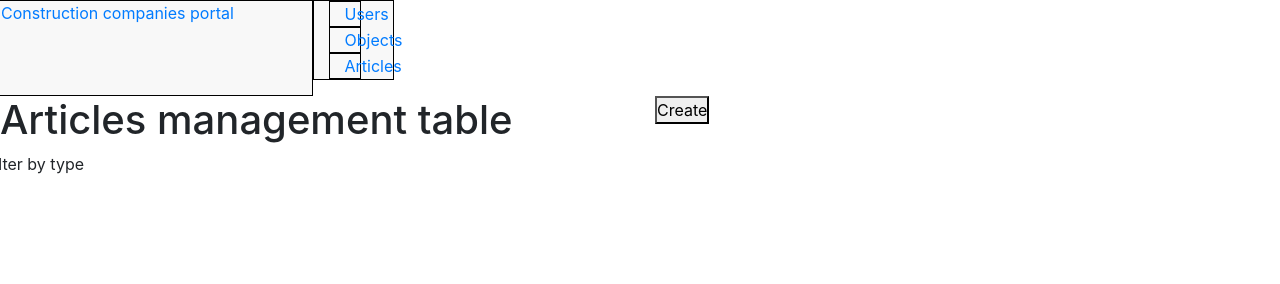
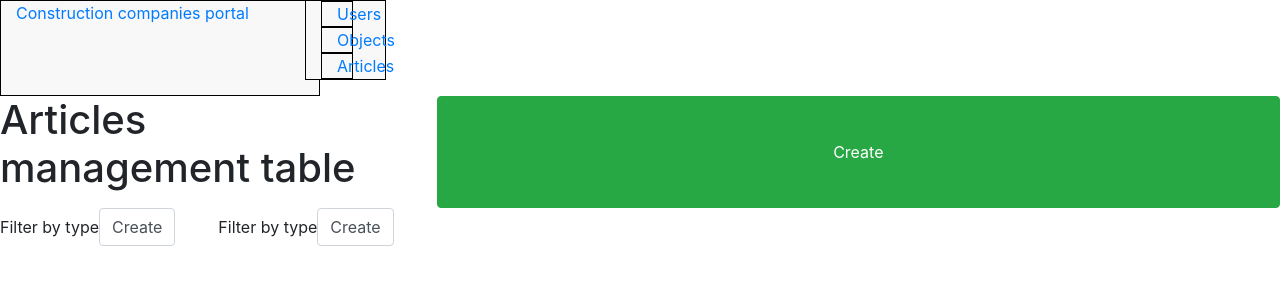
Before and after one commit to andriih/lab-bootstrap, a plain HTML site: page index.html in a window 1280 px wide. Drawn offline with nearby package versions, Linux system fonts and the light colour scheme.

Commit message:
Filters added

```diff
--- a/index.html
+++ b/index.html
@@ -3,12 +3,15 @@
 <head>
 	<meta charset="UTF-8">
 	<title>Bootstrap. Into</title>
+	<script src="node_modules/bootstrap/dist/js/bootstrap"></script>
+	<script src="https://ajax.googleapis.com/ajax/libs/jquery/3.1.1/jquery.min.js"></script>
 	<link rel="stylesheet" href="node_modules/bootstrap/dist/css/bootstrap.css">
 	<link rel="stylesheet" href="main.css">
+
 </head>
 <body>
 	<div class="wrapper">
-		<header class="header">
+		<header class="header container-fluid">
 			<div class="row">
 
 				<div class="logo col-lg-3">
@@ -16,7 +19,7 @@
 				</div>
 
 				<div class="menubar">
-						<!--<div class="row">-->
+						<div class="row">
 							<ul class="menu col-lg-8 ">
 								<li class="menu__item col-lg-1">
 									<a href="#" class="menu__link">Users</a>
@@ -28,27 +31,36 @@
 									<a href="#" class="menu__link ">Articles</a>
 								</li>
 							</ul>
-						<!--</div>-->
+						</div>
 				</div>
 			</div>
 		</header>
 		<div class="content_wrapper">
 			<div class="row">
-				<header class="contentbar_header col-lg-6">
-					<h1>Articles management table</h1>
+				<header class="contentbar_header col-lg-4 ">
+					<label for="create_btn"><h1>Articles management table</h1></label>
 				</header>
 
-				<div class="create_btn col-lg-6">
-					<button class="" >Create</button>
+				<div class="btn-group col-lg-8" role="group" aria-label="...">
+  					<button type="button" class="btn btn-success">Create</button>
 				</div>
+
 			</div>
 			<section class="filters_bar">
 					<div class="row">
-						<div class="type_filter ">
-							<label >Filter by type</label>
+						<form class="form-inline col-lg-2">
+							<label for="menu1" class="control-label">Filter by type</label>
+							<button class="form-control"  id="menu1">Create
+   							 <span class="caret"></span>
+   							</button>
+						</form>
 
-						</div>
-
+						<form class="form-inline col-lg-2 col-lg-offset-8">
+							<label for="menu1" class="control-label">Filter by type</label>
+							<button class="form-control"  id="menu1">Create
+   							 <span class="caret"></span>
+   							</button>
+						</form>
 					</div>
 			</section>
 
--- a/main.less
+++ b/main.less
@@ -1,6 +1,5 @@
 *{
-  margin: 0;
-  padding: 0;
+
   box-sizing: border-box;
 }
 
```
Also changed, not shown: main.css.
